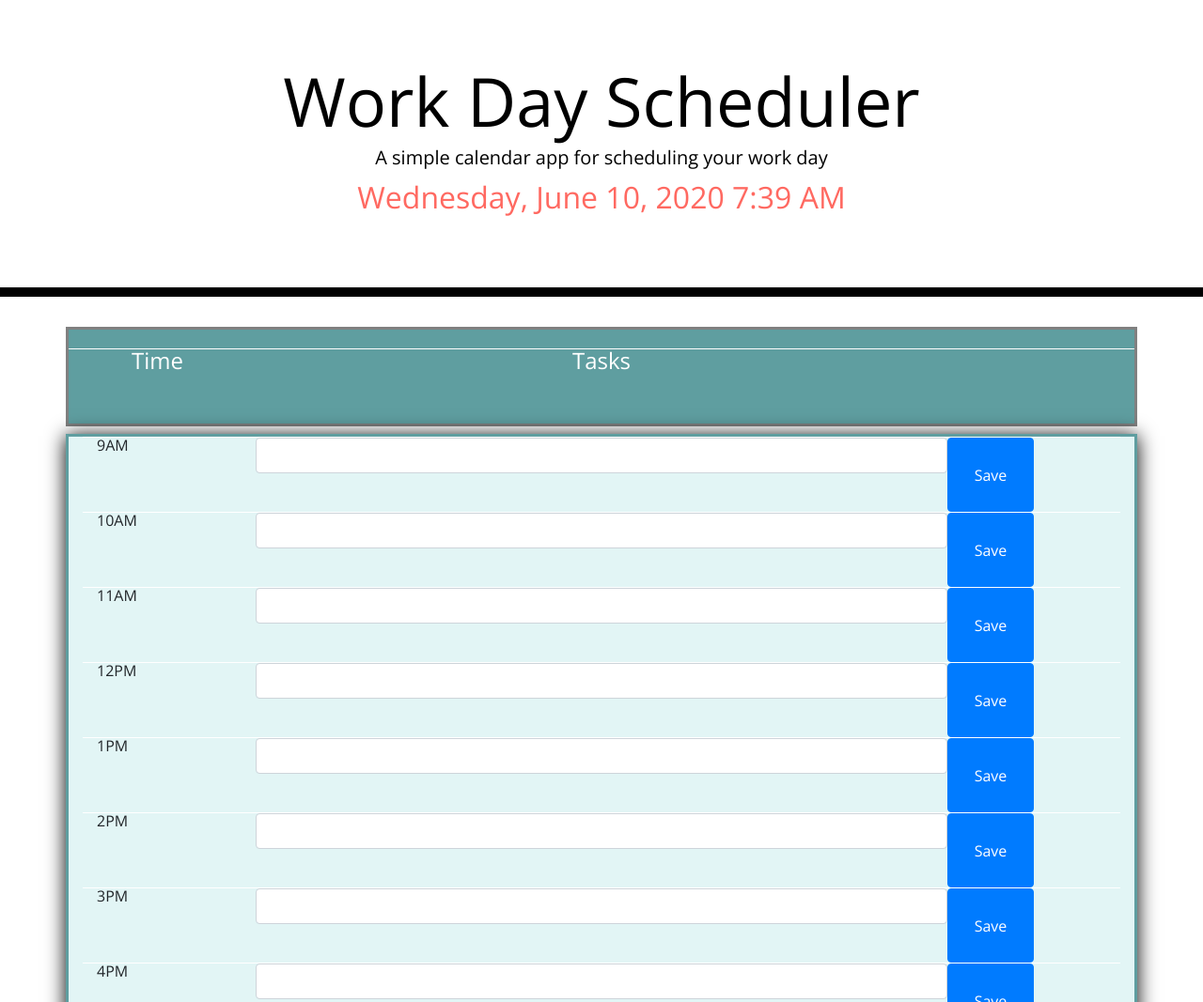
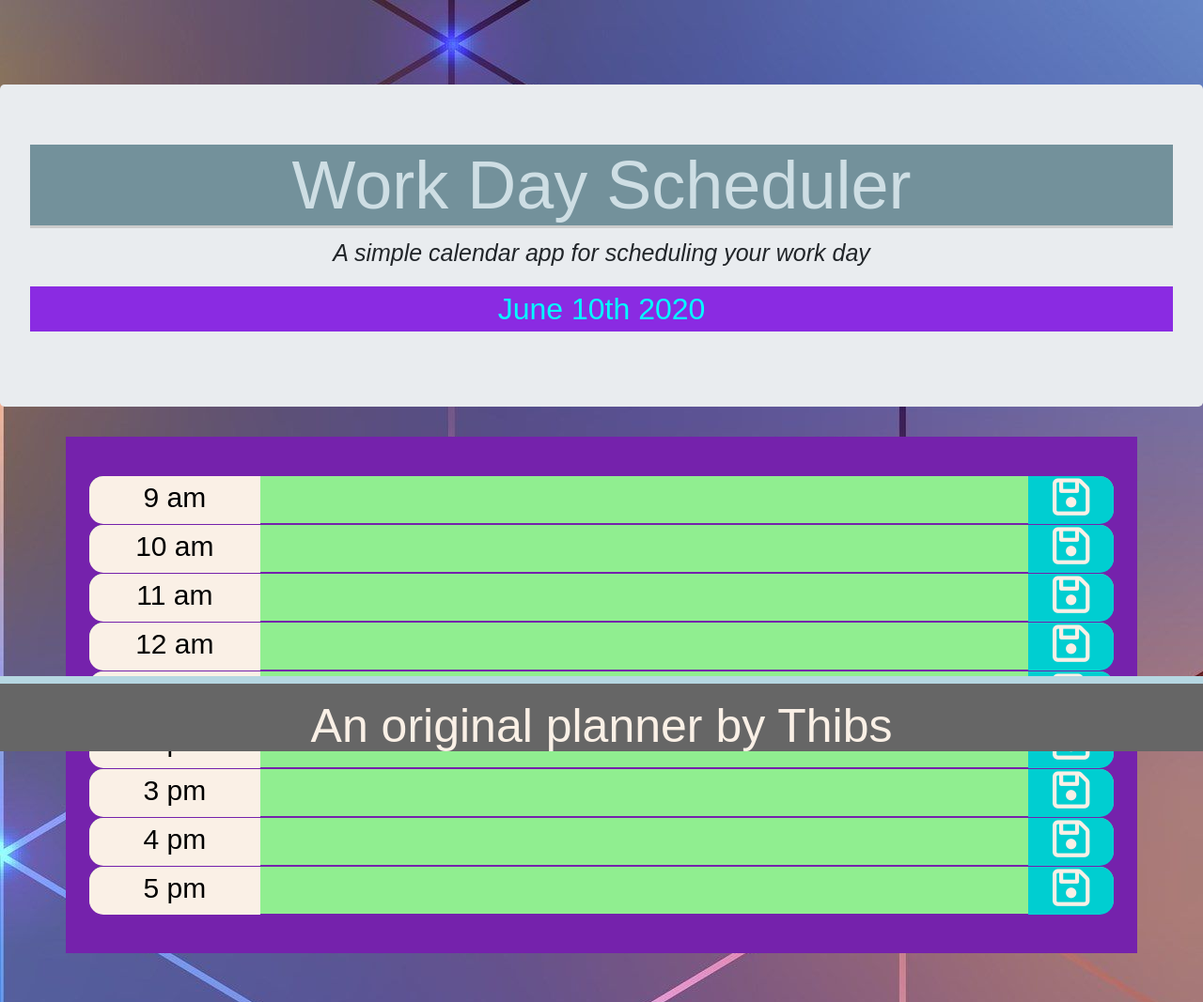
Before and after one commit to ThibsVW/work-day-scheduler, a plain HTML site: page Develop/index.html in a window 1280 px wide. Shown: the top 1067 px of the page at 94% size. Drawn offline with nearby package versions, Linux system fonts and the light colour scheme.

Commit message:
js updated

```diff
--- a/Develop/index.html
+++ b/Develop/index.html
@@ -1,129 +1,37 @@
 <!DOCTYPE html>
 <html lang="en">
   <head>
-    <meta charset="UTF-8" />
-    <meta name="viewport" content="width=device-width, initial-scale=1.0" />
-    <meta http-equiv="X-UA-Compatible" content="ie=edge" />
-    <link
-      rel="stylesheet"
-      href="https://stackpath.bootstrapcdn.com/bootstrap/4.3.1/css/bootstrap.min.css"
-    />
-    <link
-      rel="stylesheet"
-      href="https://use.fontawesome.com/releases/v5.8.1/css/all.css"
-      integrity="sha384-50oBUHEmvpQ+1lW4y57PTFmhCaXp0ML5d60M1M7uH2+nqUivzIebhndOJK28anvf"
-      crossorigin="anonymous"
-    />
-    <link
-      href="https://fonts.googleapis.com/css?family=Open+Sans&display=swap"
-      rel="stylesheet"
-    />
-    <link rel="stylesheet" href="style.css" />
-    <title>Work Day Scheduler</title>
+    <meta charset="UTF-8">
+    <meta name="viewport" content="width=device-width, initial-scale=1.0">
+    <meta http-equiv="X-UA-Compatible" content="ie=edge">
 
+    <link rel="stylesheet" href="https://stackpath.bootstrapcdn.com/bootstrap/4.3.1/css/bootstrap.min.css" integrity="sha384-ggOyR0iXCbMQv3Xipma34MD+dH/1fQ784/j6cY/iJTQUOhcWr7x9JvoRxT2MZw1T" crossorigin="anonymous">
+    <script src="https://kit.fontawesome.com/6cbff65fb8.js" crossorigin="anonymous"></script>
+    <link href="https://fonts.googleapis.com/css?family=Open+Sans&display=swap" rel="stylesheet"/>
+    <link rel="stylesheet" href="style.css">
+
+
+    <title>Day Planner</title>
   </head>
-
   <body>
     <header class="jumbotron">
       <h1 class="display-3">Work Day Scheduler</h1>
-      <p class="lead">A simple calendar app for scheduling your work day</p>
-      <div id="clock"></div>
+      <p id="subtitle" class="lead">A simple calendar app for scheduling your work day</p>
       <p id="currentDay" class="lead"></p>
     </header>
-    <div id ="titles"class="container">
-      <div class="row">
-        <div class="col-3 col-md-2">Time</div>
-        <div class="col-12 col-sm-6 col-md-8">Tasks</div>
-      </div>
-     </div>
+      <form id='formPlanner'>
+    <div class="container" id="plannerContainer">
 
-     <div id="schedule" class="container ">
-     <div id ="dairy" class="container">
-      <div class="row">
-        <div class="col-3 col-md-2">9AM</div>
-        <input type = "text" class="col-12 col-sm-6 col-md-8 form-control">
-        <button class="col-3 col-md-1 btn btn-primary" type="submit" value="Submit">Save</button>
-      </div>
-      <div class="row">
-        <div class="col-3 col-md-2">10AM</div>
-        <input type = "text" class="col-12 col-sm-6 col-md-8 form-control">
-        <button class="col-3 col-md-1 btn btn-primary" type="submit" value="Submit">Save</button>
-      </div>
-      <div class="row">
-        <div class="col-3 col-md-2">11AM</div>
-        <input type = "text" class="col-12 col-sm-6 col-md-8 form-control">
-        <button class="col-3 col-md-1 btn btn-primary" type="submit" value="Submit">Save</button>
-      </div>
-      <div class="row">
-        <div class="col-3 col-md-2">12PM</div>
-        <input type = "text" class="col-12 col-sm-6 col-md-8 form-control">
-        <button class="col-3 col-md-1 btn btn-primary" type="submit" value="Submit">Save</button>
-      </div>
-      <div class="row">
-        <div class="col-3 col-md-2">1PM</div>
-        <input type = "text" class="col-12 col-sm-6 col-md-8 form-control">
-        <button class="col-3 col-md-1 btn btn-primary" type="submit" value="Submit">Save</button>
-      </div>
-      <div class="row">
-        <div class="col-3 col-md-2">2PM</div>
-        <input type = "text" class="col-12 col-sm-6 col-md-8 form-control">
-        <button class="col-3 col-md-1 btn btn-primary" type="submit" value="Submit">Save</button>
-      </div>
-      <div class="row">
-        <div class="col-3 col-md-2">3PM</div>
-        <input type = "text" class="col-12 col-sm-6 col-md-8 form-control">
-        <button class="col-3 col-md-1 btn btn-primary" type="submit" value="Submit">Save</button>
-      </div>
-      <div class="row">
-        <div class="col-3 col-md-2">4PM</div>
-        <input type = "text" class="col-12 col-sm-6 col-md-8 form-control">
-        <button class="col-3 col-md-1 btn btn-primary" type="submit" value="Submit">Save</button>
-      </div>
-      <div class="row">
-        <div class="col-3 col-md-2">5PM</div>
-        <input type = "text" class="col-12 col-sm-6 col-md-8 form-control">
-        <button class="col-3 col-md-1 btn btn-primary" type="submit" value="Submit">Save</button>
-      </div>
-     </div>
     </div>
-<!-- read documentation on MOMENT.JS. Add events to a daily planner -->
+      </form>
 
-<!-- 1. current day is displayed at the top of the calendar  -->
-<!-- 2. timblocks displayed for standard business hours (7am to 9am grey ---9am to 5pm (business -- 5pm to 7pm    grey)    -->
-<!--  3. view timeblocks is color coded to indicate if it is past, present or futur -->
-<!--  4. when click on timeblock i can add an event  -->
-<!--  5. link a save button for each timeblock and save content into local storage -->
-<!--  6. Saved events persist when the page is refreshed  -->
+  <!-- Start Footer -->
+    <nav class="navbar fixed-bottom footer">
+        <div class="footer-text">An original planner by Thibs</div>
+    </nav>
 
-<script src="../Assets/moment.js"></script>
-<script src="https://code.jquery.com/jquery-3.4.1.min.js"></script>
-<script src="https://cdnjs.cloudflare.com/ajax/libs/moment.js/2.24.0/moment.min.js"></script>
-
-<script>
-
-$(document).ready(function() {
-
-
-// Set date and time via moment.js
-
-const clock = document.getElementById("clock");
-
-setInterval (() => {
-  const now = moment ();
-  const humanReadable = now.format("LLLL");
-  clock.textContent = humanReadable;
-})
-
-
-
-
-
-
-
-
-});
-    </script>
-
-
+    <script src="https://cdnjs.cloudflare.com/ajax/libs/jquery/3.2.1/jquery.min.js"></script>
+    <script src="https://cdnjs.cloudflare.com/ajax/libs/moment.js/2.24.0/moment.js" integrity="sha256-H9jAz//QLkDOy/nzE9G4aYijQtkLt9FvGmdUTwBk6gs=" crossorigin="anonymous"></script>
+    <script src='script.js'></script>
   </body>
 </html>
--- /dev/null
+++ b/Develop/script.js
@@ -0,0 +1,189 @@
+$(document).ready(function() {
+
+
+    // test flag
+    const test = false;
+
+    // get times from moment
+    const now = moment().format('MMMM Do YYYY');
+
+    // commented out for test in non-standard hours
+    let nowHour24 = moment().format('H');
+    let nowHour12 = moment().format('h');
+
+    // set times for testing after hours
+    if (test) {
+      nowHour24 = 13;
+      nowHour12 = 1;
+    }
+
+    let $dateHeading = $('#currentDay');
+    $dateHeading.text(now);
+
+
+    // Parsing the JSON string to an object
+    let storedPlans = JSON.parse(localStorage.getItem("storedPlans"));
+
+    if (test) { console.log(storedPlans); }
+
+    // If plans were retrieved from localStorage, update the plan array to it
+    if (storedPlans !== null) {
+      planTextArr = storedPlans;
+    } else {
+      // this should only occur on first time the app is loaded in the browser
+      // helpfully remind user that lunch is important
+      planTextArr = new Array(9);
+      planTextArr[4] = "Picnic lunch outside";
+    }
+
+    if (test) { console.log("full array of plned text",planTextArr); }
+
+    // set variable referencing planner element
+    let $plannerDiv = $('#plannerContainer');
+    // clear existing elements
+    $plannerDiv.empty();
+
+    if (test) { console.log("current time",nowHour12); }
+
+
+    // build calendar by row for fix set of hours
+    for (let hour = 9; hour <= 17; hour++) {
+      // index for array use offset from hour
+      let index = hour - 9;
+
+      // build row components
+      let $rowDiv = $('<div>');
+      $rowDiv.addClass('row');
+      $rowDiv.addClass('plannerRow');
+      $rowDiv.attr('hour-index',hour);
+
+      // Start building Time box portion of row
+      let $col2TimeDiv = $('<div>');
+      $col2TimeDiv.addClass('col-md-2');
+
+      // create timeBox element (contains time)
+      const $timeBoxSpn = $('<span>');
+      // can use this to get value
+      $timeBoxSpn.attr('class','timeBox');
+
+      // format hours for display
+      let displayHour = 0;
+      let ampm = "";
+      if (hour > 12) {
+        displayHour = hour - 12;
+        ampm = "pm";
+      } else {
+        displayHour = hour;
+        ampm = "am";
+      }
+
+      // populate timeBox with time
+      $timeBoxSpn.text(`${displayHour} ${ampm}`);
+
+      // insert into col inset into timebox
+      $rowDiv.append($col2TimeDiv);
+      $col2TimeDiv.append($timeBoxSpn);
+      // STOP building Time box portion of row
+
+      // START building input portion of row
+      // build row components
+      let $dailyPlanSpn = $('<input>');
+
+      $dailyPlanSpn.attr('id',`input-${index}`);
+      $dailyPlanSpn.attr('hour-index',index);
+      $dailyPlanSpn.attr('type','text');
+      $dailyPlanSpn.attr('class','dailyPlan');
+
+      // access index from data array for hour
+      $dailyPlanSpn.val( planTextArr[index] );
+
+      // create col to control width
+      let $col9IptDiv = $('<div>');
+      $col9IptDiv.addClass('col-md-9');
+
+      // add col width and row component to row
+      $rowDiv.append($col9IptDiv);
+      $col9IptDiv.append($dailyPlanSpn);
+      // STOP building Time box portion of row
+
+      // START building save portion of row
+      let $col1SaveDiv = $('<div>');
+      $col1SaveDiv.addClass('col-md-1');
+
+      let $saveBtn = $('<i>');
+      $saveBtn.attr('id',`saveid-${index}`);
+      $saveBtn.attr('save-id',index);
+      $saveBtn.attr('class',"far fa-save saveIcon");
+
+      // add col width and row component to row
+      $rowDiv.append($col1SaveDiv);
+      $col1SaveDiv.append($saveBtn);
+      // STOP building save portion of row
+
+      // set row color based on time
+      updateRowColor($rowDiv, hour);
+
+      // add row to planner container
+      $plannerDiv.append($rowDiv);
+    };
+
+    // function to update row color
+    function updateRowColor ($hourRow,hour) {
+
+      if (test) { console.log("rowColor ",nowHour24, hour); }
+
+      if ( hour < nowHour24) {
+        // $hourRow.css('')
+        if (test) { console.log("lessThan"); }
+        $hourRow.css("background-color","lightgrey")
+      } else if ( hour > nowHour24) {
+        if (test) { console.log("greaterthan"); }
+        $hourRow.css("background-color","lightgreen")
+      } else {
+        if (test) { console.log("eqaul"); }
+        $hourRow.css("background-color","tomato")
+      }
+    };
+
+    // saves to local storage
+    // conclick function to listen for user clicks on plan area
+    $(document).on('click','i', function(event) {
+      event.preventDefault();
+
+      if (test) { console.log('click pta before '+ planTextArr); }
+
+      let $index = $(this).attr('save-id');
+
+      let inputId = '#input-'+$index;
+      let $value = $(inputId).val();
+
+      planTextArr[$index] = $value;
+
+
+      if (test) { console.log('value ', $value); }
+      if (test) { console.log('index ', $index); }
+      if (test) { console.log('click pta after '+ planTextArr); }
+
+      // remove shawdow pulse class
+      $(`#saveid-${$index}`).removeClass('shadowPulse');
+      localStorage.setItem("storedPlans", JSON.stringify(planTextArr));
+    });
+
+    // function to color save button on change of input
+    $(document).on('change','input', function(event) {
+      event.preventDefault();
+      if (test) { console.log('onChange'); }
+      if (test) { console.log('id', $(this).attr('hour-index')); }
+
+      // neeed to check for save button
+
+      let i = $(this).attr('hour-index');
+
+      // add shawdow pulse class
+      $(`#saveid-${i}`).addClass('shadowPulse');
+    });
+
+
+
+
+  });
--- a/Develop/style.css
+++ b/Develop/style.css
@@ -1,100 +1,174 @@
 body {
-  font-family: 'Open Sans', sans-serif;
-  font-size: 16px;
-  line-height: 1;
+  /* image for background */
+  background-image: url('../Assets/Images/background.jpg');
+
+  /* font parameters */
+  font-family: Arial, Helvetica, sans-serif;
+  font-size: 1em;
+
+  /* added padding to prevent navbar overlap. (100 based on browser inpector of size) */
+  padding-top: 90px;
+  vertical-align: middle;
 }
 
-textarea{
+
+/*  need to make box fit space */
+input {
   background: transparent;
   border: none;
-  resize: none;
-  color: #000000;
-  border-left: 1px solid black;
-  padding: 10px;
+
+  /* so cursor appears */
+  padding-left: 3px;
 }
 
-.jumbotron {
+
+h1 {
+  /* background-color: #73919b;   */
+  background-color: #73919b;
+  color: #cedee4;
+
+  /* pulls everything down to push up against bottom border */
+  padding-bottom: 0;
+
+  /* creates solid line for the bottom border  */
+  border-bottom: solid;
+  border-bottom-color: #ccc;
+  width: 100%;
   text-align: center;
-  background-color: transparent;
-  color: black;
-  border-radius: 0;
-  border-bottom: 10px solid black;
 }
 
-.description{
-  white-space: pre-wrap;
+#subtitle {
+
+  font-size: 25px;
+  text-align: center;
+  font-style: oblique;
 }
 
-.time-block{
+#currentDay{
+
+  font-size: xx-large;
+  color: aqua;
+  background-color: blueviolet;
   text-align: center;
+}
+
+.col-md-1, .col-md-2, .col-md-9 {
+  padding: 0;
+}
+
+
+/* #planner */
+#plannerContainer {
+
+  background-color: #7522ac;
+  /* provides spacing between the top and bottom nav bars and the content */
+  margin-top: 20px;
+  margin-bottom: 80px;
+
+  /* provide spaceing around the text */
+  padding: 40px;
+  width: 100%;
+  font-size: 20px ;
+}
+
+.plannerRow {
+  height: 50px;
+  margin-top: 2px;
+  margin-bottom: 2px;
+  font-size: 1.5em;
+  line-height: 1.5;
   border-radius: 15px;
 }
 
-.row {
-  white-space: pre-wrap;
-  height: 80px;
-  border-top: 1px solid white;;
+/* style container with time in it */
+.timeBox {
+  background-color: linen;
+  color: black;
+  height:100%;
+  width: 100%;
+  text-align: center;
+  border-radius: 15px 0px 0px 15px;
+  display: inline-block;
+  font-size: 1em;
 }
 
-.hour {
-  background-color: #ffffff;
-  color: #000000;
-  border-top: 1px dashed #000000;
+/* style container with daily plan */
+.dailyPlan {
+  color: black;
+  font-size: 40px;
+  height:100%;
+  width: 100%;
 }
 
-.past {
-  background-color: #d3d3d3;
-  color: white;
-}
-
-.present {
-  background-color: #ff6961;
-  color: white;
-}
-
-.future {
-  background-color: #77dd77;
-  color: white;
-}
-
-.saveBtn {
-  border-left: 1px solid black;
-  border-top-right-radius: 15px;
-  border-bottom-right-radius: 15px;
-  background-color: #06AED5;
-  color: white;
-}
-
-.saveBtn i:hover {
-  font-size: 20px;
-  transition: all .3s ease-in-out;
-}
-
-#schedule {
-display: grid;
-margin : 0 auto;
-box-shadow : 0 2px 20px black;
-border-style: solid ;
-border-color: cadetblue;
-background-color: rgb(226, 245, 245);
-}
-
-
-#titles {
-
-  text-align: center;
-  background-color: cadetblue;
-  color:white;
-  margin-bottom: 0.5rem;
-  padding-top: 20px;
-  font-size: x-large;
-  border-style: solid ;
-  border-color: grey;
+.saveIcon {
+  background-color: darkturquoise;
+  color: linen;
+  border-radius: 0px 15px 15px 0px;
+  /* float: right; */
+  font-size: 1.5em;
+  width: 100%;
+  height: 100%;
   text-align: center;
 
 }
 
-#clock{
-  font-size: xx-large;
-  color: #ff6961;
+.footer {
+  /* set text properties */
+  background-color: #666;
+
+  /* sets height of footer*/
+  height: 10%;
+
+  /* sets properties for footer border*/
+  border-top: solid;
+  border-top-color: #b6d7e2;
+  border-top-width: 8px;
+
 }
+
+.footer-text, .header-text {
+  /* forces text across the entire screen so it has a center */
+  width: 100%;
+  text-align: center;
+
+  font-size: 50px;
+  color:linen;
+}
+
+/* media query for screen size to be applied to center text to switch at same time as navbar */
+@media (max-width: 768px) {
+  .container-fluid {
+    /* removes paddding on either side */
+    padding-left: 0;
+    padding-right: 0;
+  }
+  .plannerRow {
+    height: 100%;
+    border-radius: 10;
+    margin: 10px;
+  }
+
+  .saveIcon { border-radius: 0 0 15px 15px; }
+
+  .timeBox { border-radius: 15px 15px 0 0; }
+}
+
+@import url('https://fonts.googleapis.com/css?family=Barlow+Semi+Condensed');
+
+.wrapper
+{
+  padding: 20px;
+}
+
+@keyframes shadow-pulse
+{
+  0% {
+    box-shadow: 0 0 0 0px rgba(0, 0, 0, 0.2);
+  }
+  100% {
+    box-shadow: 0 0 0 35px rgba(0, 0, 0, 0);
+  }
+}
+.shadowPulse {
+  animation: shadow-pulse 1s infinite;
+}
```
Also changed, not shown: Assets/Images/background.jpg (added), 1 other file.
